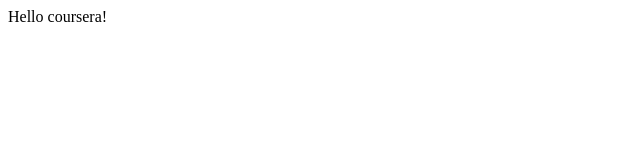
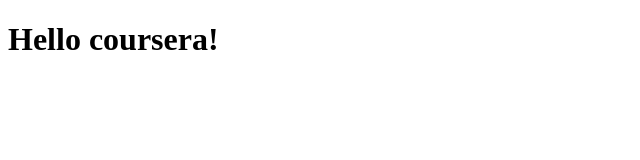
Before and after one commit to Tator2051/coursera-test, a plain HTML site: page site/index.html in a window 1280 px wide. Shown: the whole page, without its empty margins (0-640 px from the left). Drawn offline with Linux system fonts and the light colour scheme.

Commit message:
Update index.html

```diff
--- a/site/index.html
+++ b/site/index.html
@@ -4,6 +4,6 @@
 	<title>Hello coursera</title>
 </head>
 <body>
-Hello coursera!
+	<h1>Hello coursera!</h1>
 </body>
 </html>
```
